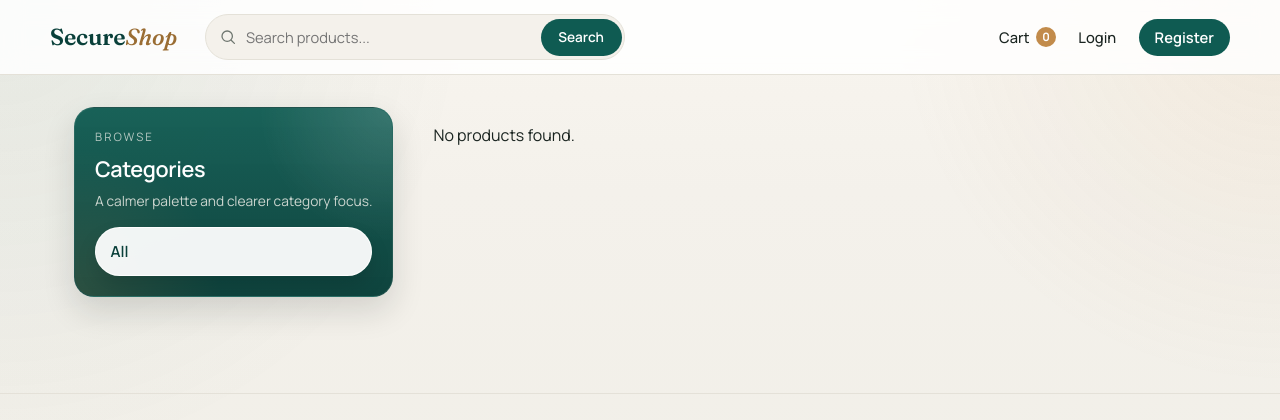
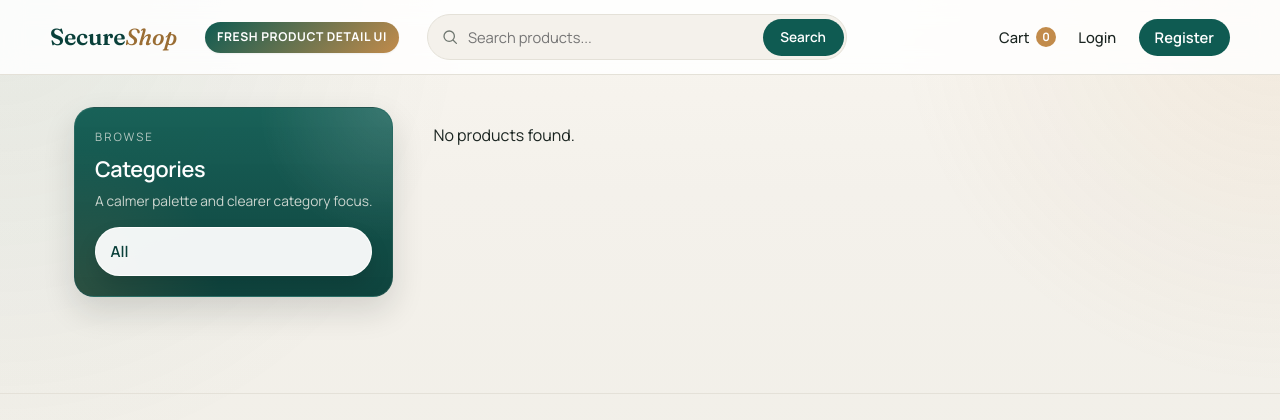
Before and after one commit to geralynabad/secureshop-ecommerce, a Django app: page / in a window 1280 px wide. Shown: the top 420 px of the page. Run offline with Django 5.2, Linux system fonts and the light colour scheme; data that the repository does not hold is empty.

Commit message:
Add visible product detail banner

```diff
--- a/static/css/style.css
+++ b/static/css/style.css
@@ -99,6 +99,20 @@ a:hover { text-decoration: underline; }
 .brand:hover { text-decoration: none; }
 .brand em { font-style: italic; color: var(--accent-dark); font-weight: 500; }
 
+.site-pill {
+    display: inline-flex;
+    align-items: center;
+    padding: 0.38rem 0.75rem;
+    border-radius: 999px;
+    background: linear-gradient(135deg, var(--primary), var(--accent));
+    color: #fff;
+    font-size: 0.76rem;
+    font-weight: 700;
+    letter-spacing: 0.05em;
+    text-transform: uppercase;
+    box-shadow: var(--shadow-sm);
+}
+
 .search-form {
     display: flex;
     align-items: center;
@@ -152,6 +166,21 @@ a:hover { text-decoration: underline; }
    Layout
    ========================================================================== */
 .container { max-width: 1180px; margin: 0 auto; padding: 2rem 1.5rem 4rem; }
+
+.detail-banner {
+    display: flex;
+    gap: 0.75rem;
+    align-items: center;
+    justify-content: space-between;
+    margin: 0 0 1.25rem;
+    padding: 0.9rem 1.1rem;
+    border-radius: var(--radius-lg);
+    background: linear-gradient(135deg, rgba(15, 91, 82, 0.12), rgba(194, 139, 75, 0.16));
+    border: 1px solid rgba(15, 91, 82, 0.12);
+    color: var(--ink);
+}
+.detail-banner strong { font-size: 0.92rem; }
+.detail-banner span { color: var(--muted); font-size: 0.88rem; }
 
 /* ==========================================================================
    Messages + Toasts
@@ -627,7 +656,9 @@ a:hover { text-decoration: underline; }
    ========================================================================== */
 @media (max-width: 720px) {
     .nav-container { gap: 1rem; }
+    .site-pill { order: 2; }
     .search-form { order: 3; max-width: 100%; flex-basis: 100%; }
+    .detail-banner { flex-direction: column; align-items: flex-start; }
     .listing-layout { flex-direction: column; }
     .category-filter { display: flex; gap: 1.2rem; }
     .category-filter ul { display: flex; gap: 1rem; margin: 0; }
--- a/templates/base.html
+++ b/templates/base.html
@@ -14,6 +14,7 @@
     <header class="site-header">
         <nav class="nav-container">
             <a href="{% url 'store:product_list' %}" class="brand">Secure<em>Shop</em></a>
+            <span class="site-pill">Fresh product detail UI</span>
             <form action="{% url 'store:product_list' %}" method="get" class="search-form">
                 <svg class="search-icon" viewBox="0 0 20 20" fill="none" xmlns="http://www.w3.org/2000/svg" aria-hidden="true">
                     <circle cx="9" cy="9" r="6.5" stroke="currentColor" stroke-width="1.6"/>
--- a/templates/store/product_detail.html
+++ b/templates/store/product_detail.html
@@ -1,6 +1,10 @@
 {% extends "base.html" %}
 {% block title %}{{ product.name }}{% endblock %}
 {% block content %}
+<div class="detail-banner">
+    <strong>New product preview</strong>
+    <span>Color swatches, brief variant copy, and a photo carousel are now built into product pages.</span>
+</div>
 <div class="product-detail">
     <div class="product-media">
         {% if hero_image and not hero_image.placeholder %}
```
